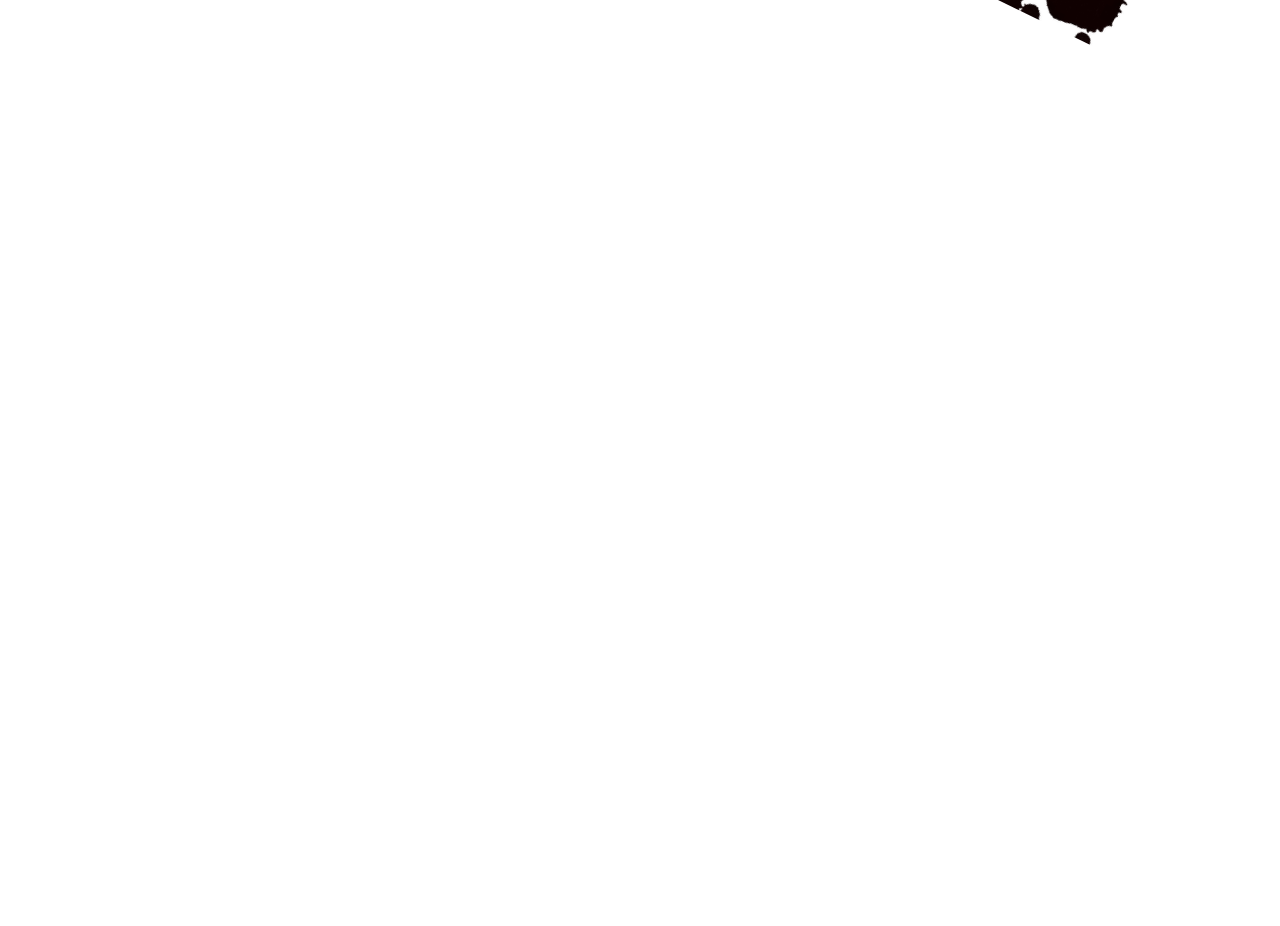
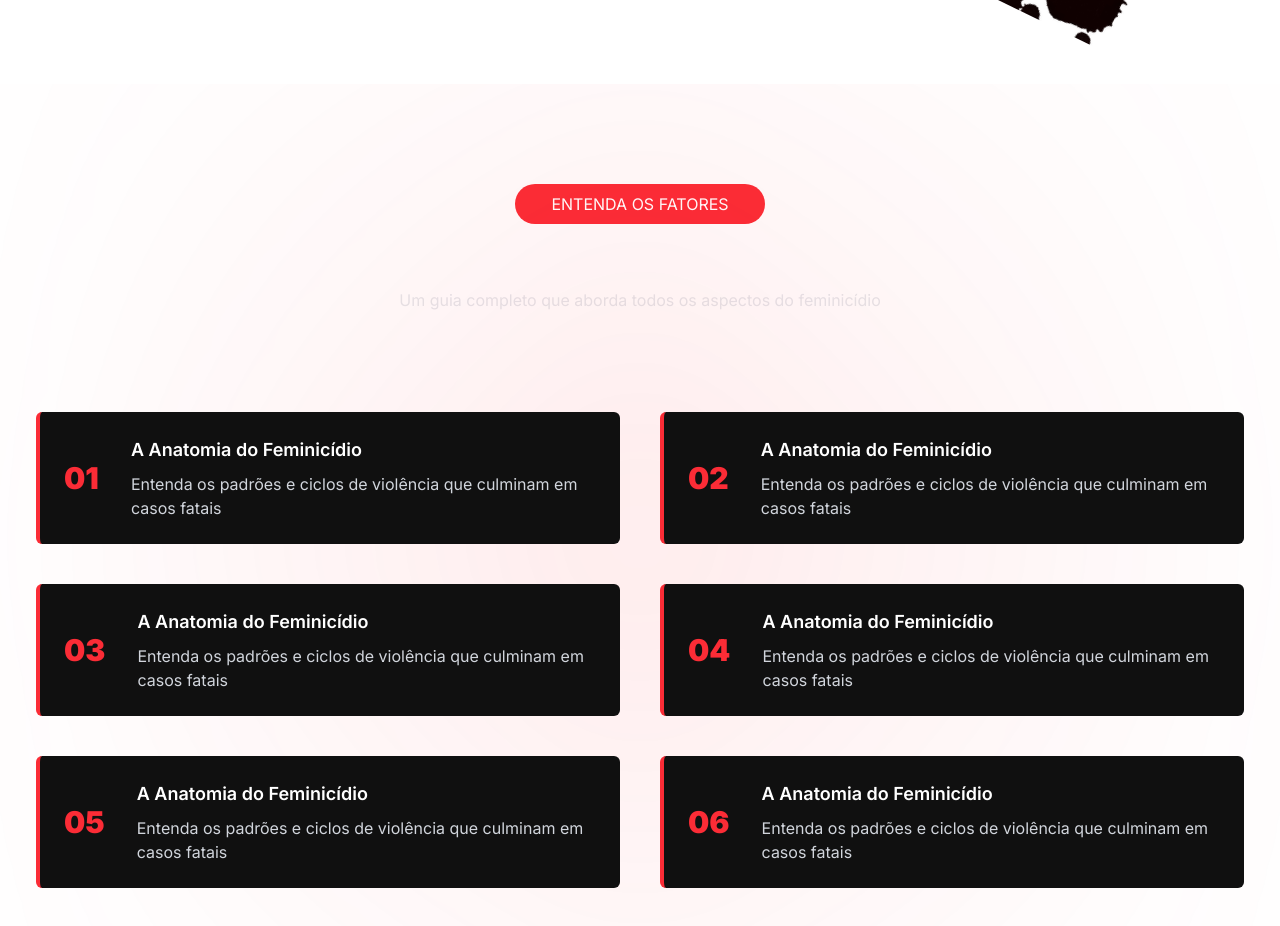
Before and after one commit to FabianoPereiraOne/Landing-Page-Secure-Yourself, a Next.js app: page / in a window 1280 px wide. Shown: the part 1600-2526 px from the top of the page. Before the commit the page ends 1684 px from the top, so only its background shows below. Built offline with nearby package versions, Linux system fonts and the light colour scheme.

Commit message:
Feat: create section benefits

```diff
--- a/src/app/page.tsx
+++ b/src/app/page.tsx
@@ -1,4 +1,5 @@
 import { About } from "@/components/About"
+import { Benefits } from "@/components/Benefits"
 import { Hero } from "@/components/Hero"
 
 export default function Home() {
@@ -6,6 +7,7 @@ export default function Home() {
     <>
       <Hero />
       <About />
+      <Benefits />
     </>
   )
 }
--- a/src/components/About/index.tsx
+++ b/src/components/About/index.tsx
@@ -9,7 +9,7 @@ export const About = () => {
     >
       <div className='w-full max-w-[1400px] mx-auto gap-[64px] md:gap-[100px] py-[36px] md:py-[100px] lg:min-h-[80vh] flex flex-col lg:flex-row items-center lg:justify-center'>
         <article className='w-full md:max-w-[500px]'>
-          <strong className='block max-w-[300px] mx-0 md:mx-auto lg:mx-0 text-center bg-red-500 px-4 py-2 text-white text-md font-normal rounded-[24px] uppercase'>
+          <strong className='block max-w-[280px] mx-0 md:mx-auto lg:mx-0 text-center bg-red-500 px-4 py-2 text-white text-md font-normal rounded-[24px] uppercase'>
             Acorde Para a Realidade
           </strong>
           <h3 className='text-left md:text-center lg:text-left text-2xl  text-white font-extrabold mt-[16px]'>
--- /dev/null
+++ b/src/components/Benefits/index.tsx
@@ -0,0 +1,45 @@
+export const Benefits = () => {
+  return (
+    <section
+      id='benefits'
+      className=' w-full overflow-hidden p-[20px] md:p-[36px]'
+    >
+      <div className='w-full max-w-[1400px] mx-auto gap-[64px] md:gap-[100px] py-[36px] md:py-[64px] lg:min-h-[50vh] flex flex-col items-center'>
+        <article className='w-full md:max-w-[500px] z-10'>
+          <strong className='block max-w-[250px] mx-auto text-center bg-red-500 px-4 py-2 text-white text-md font-normal rounded-[24px] uppercase'>
+            Entenda os Fatores
+          </strong>
+          <h3 className='text-center text-2xl  text-white font-extrabold mt-[16px]'>
+            O que você vai encontrar
+          </h3>
+          <p className='text-center mt-4 text-gray-200 font-normal text-md whitespace-pre-line'>
+            Um guia completo que aborda todos os aspectos do feminicídio
+          </p>
+        </article>
+        <div className='w-full z-10 grid grid-cols-1 lg:grid-cols-2 place-items-center gap-10 before:blur-[200px] relative  before:absolute before:left-[50%] before:translate-x-[-50%] before:top-0 before:w-[150px] before:h-[150px] lg:before:w-[250px] lg:before:h-[250px] before:-z-10 before:bg-red-500 before:rounded-full lg:before:blur-[250px] '>
+          {Array(6)
+            .fill(null)
+            .map((_, index) => {
+              const count = index + 1
+              return (
+                <article className='hover:scale-103 transition duration-300 p-6 border-l-4 border-l-red-500 rounded-[6px] bg-[#101010] flex items-center gap-8'>
+                  <span className='text-red-500 font-extrabold text-3xl'>
+                    0{count}
+                  </span>
+                  <div>
+                    <strong className='text-left text-white font-semibold text-lg whitespace-pre-line'>
+                      A Anatomia do Feminicídio
+                    </strong>
+                    <p className='text-left mt-2 text-gray-300 font-normal text-md whitespace-pre-line'>
+                      Entenda os padrões e ciclos de violência que culminam em
+                      casos fatais
+                    </p>
+                  </div>
+                </article>
+              )
+            })}
+        </div>
+      </div>
+    </section>
+  )
+}
```
